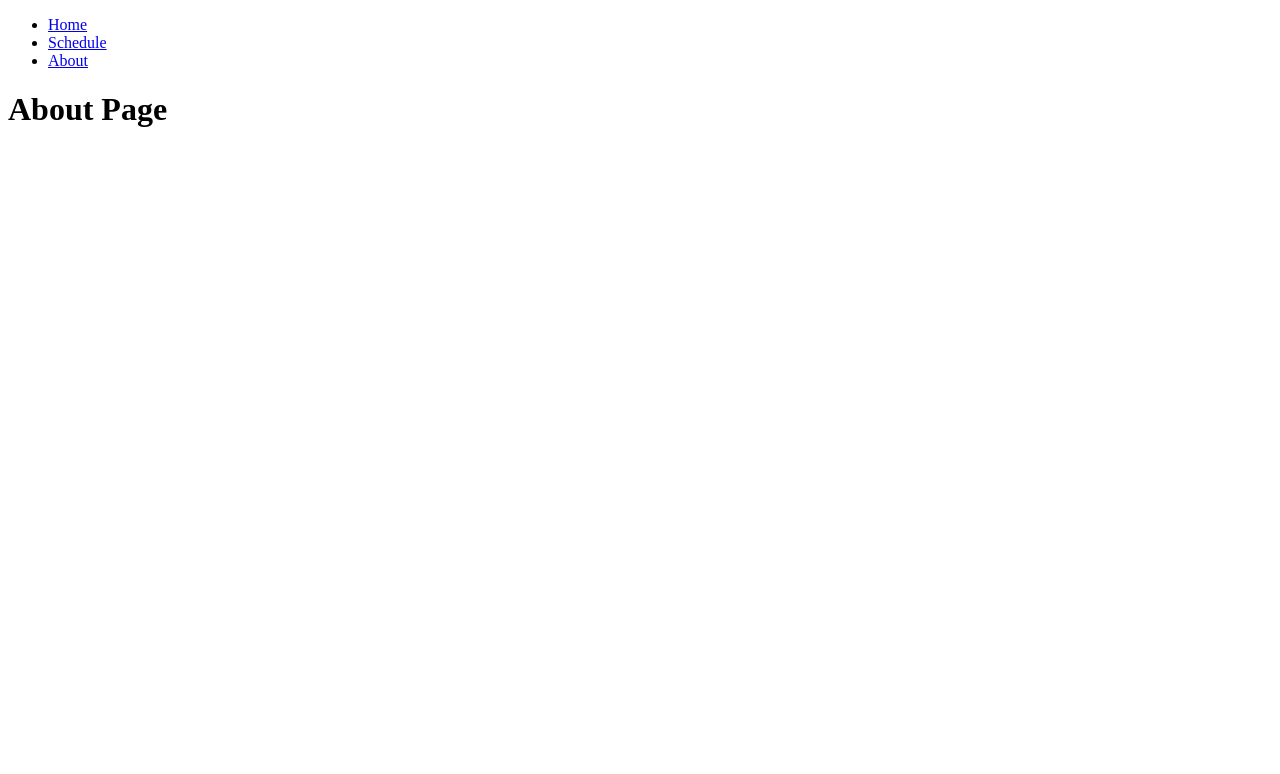
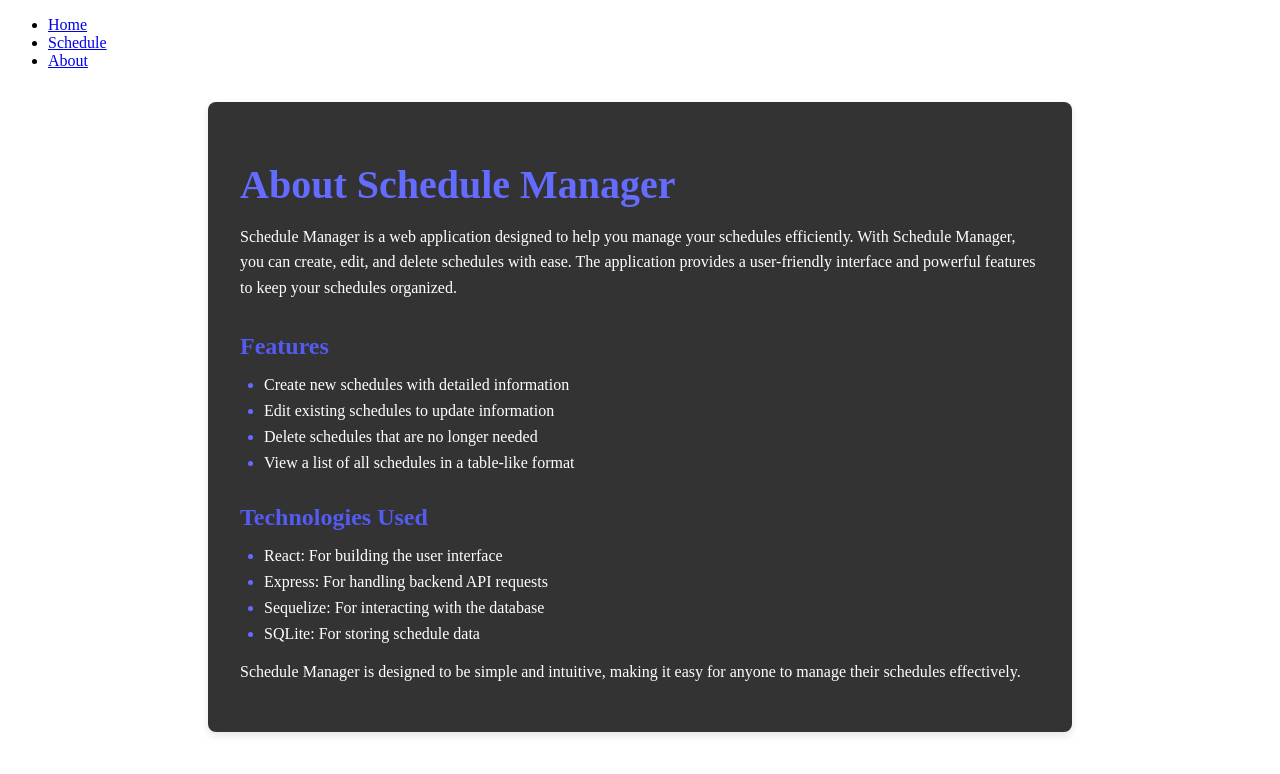
Before and after one commit to vcostin/timekeeper, a React (Vite) app: page /about in a window 1280 px wide. Shown: the top 774 px of the page. Built offline with nearby package versions, Linux system fonts and the light colour scheme.

Commit message:
style: add styling to About page for better visual appeal

```diff
--- /dev/null
+++ b/src/About.css
@@ -0,0 +1,41 @@
+.About {
+    max-width: 800px;
+    margin: 2rem auto;
+    padding: 2rem;
+    background-color: #333;
+    color: #fff;
+    border-radius: 8px;
+    box-shadow: 0 4px 8px rgba(0, 0, 0, 0.1);
+  }
+
+  .About h1 {
+    font-size: 2.5rem;
+    margin-bottom: 1rem;
+    color: #646cff;
+  }
+
+  .About h2 {
+    font-size: 1.5rem;
+    margin-top: 2rem;
+    margin-bottom: 1rem;
+    color: #535bf2;
+  }
+
+  .About p {
+    font-size: 1rem;
+    line-height: 1.6;
+    margin-bottom: 1rem;
+  }
+
+  .About ul {
+    list-style-type: disc;
+    padding-left: 1.5rem;
+  }
+
+  .About ul li {
+    margin-bottom: 0.5rem;
+  }
+
+  .About ul li::marker {
+    color: #646cff;
+  }
--- a/src/About.jsx
+++ b/src/About.jsx
@@ -1,7 +1,34 @@
 import React from "react";
+import "./About.css";
 
 const About = () => {
-  return <h1>About Page</h1>;
+  return (
+    <div className="About">
+      <h1>About Schedule Manager</h1>
+      <p>
+        Schedule Manager is a web application designed to help you manage your schedules efficiently.
+        With Schedule Manager, you can create, edit, and delete schedules with ease. The application
+        provides a user-friendly interface and powerful features to keep your schedules organized.
+      </p>
+      <h2>Features</h2>
+      <ul>
+        <li>Create new schedules with detailed information</li>
+        <li>Edit existing schedules to update information</li>
+        <li>Delete schedules that are no longer needed</li>
+        <li>View a list of all schedules in a table-like format</li>
+      </ul>
+      <h2>Technologies Used</h2>
+      <ul>
+        <li>React: For building the user interface</li>
+        <li>Express: For handling backend API requests</li>
+        <li>Sequelize: For interacting with the database</li>
+        <li>SQLite: For storing schedule data</li>
+      </ul>
+      <p>
+        Schedule Manager is designed to be simple and intuitive, making it easy for anyone to manage their schedules effectively.
+      </p>
+    </div>
+  );
 };
 
 export default About;
```
